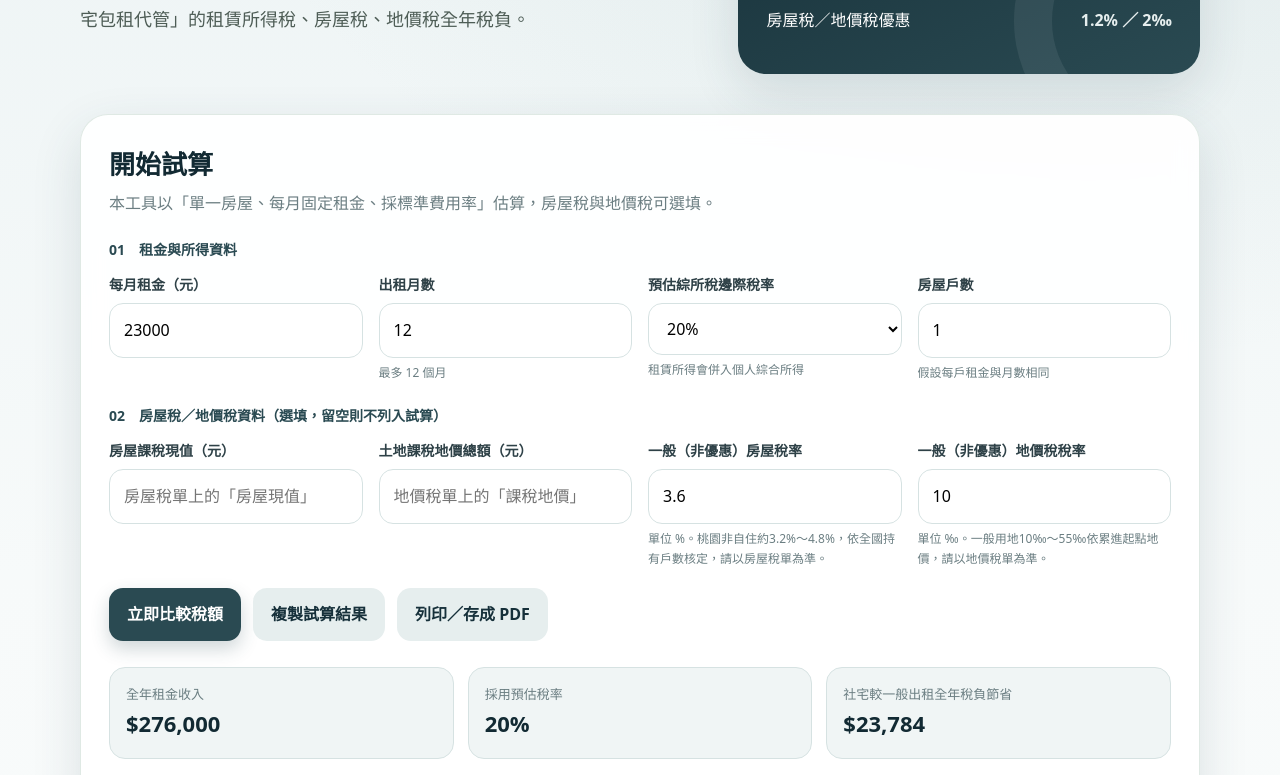
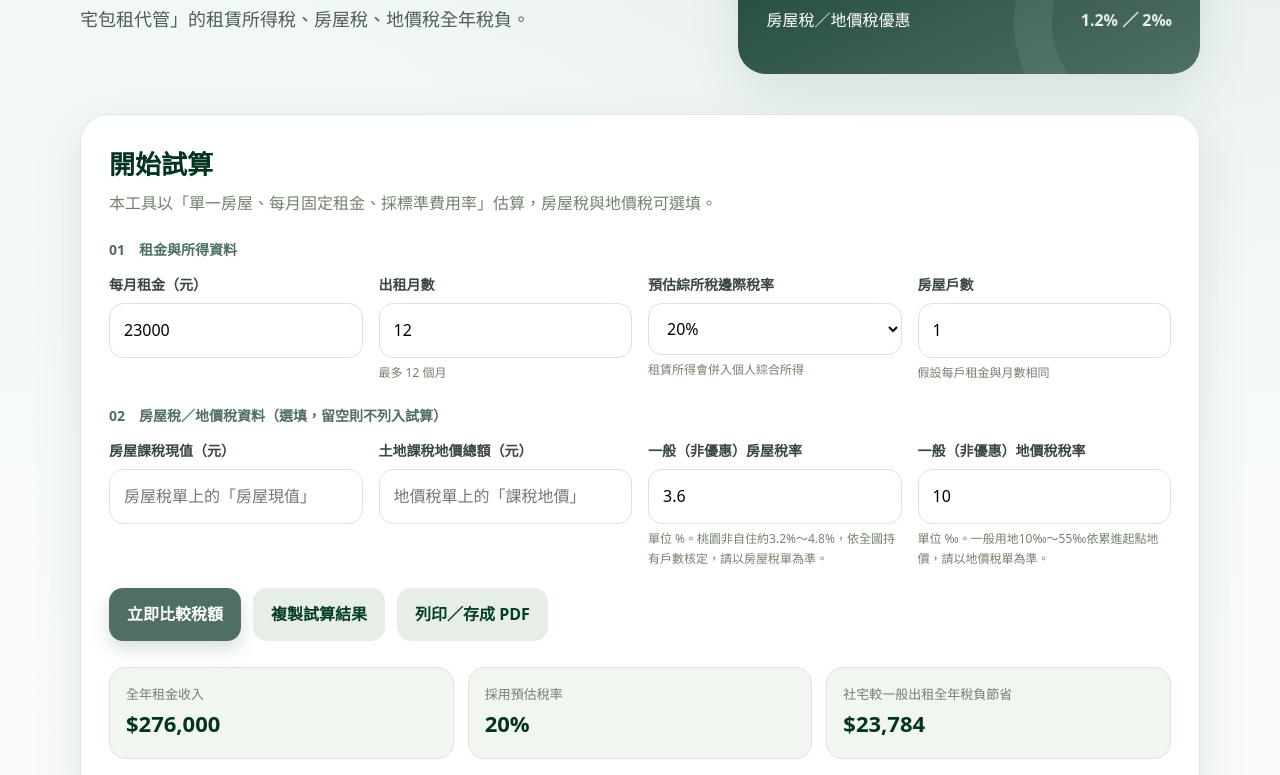
Before and after one commit to twnm681011/liang-shuzhu-realtor-site, a plain HTML site: page tool-zufang-tax.html in a window 1280 px wide. Shown: the part 417-1192 px from the top of the page. Drawn offline with Linux system fonts and the light colour scheme.

Commit message:
Revert "品牌主色改為墨藍綠（#2A4A52），全站含頁尾、資訊條、漸層與稅務工具內嵌色票一併更新"
This reverts commit 129ae40b07928d9a4be91df9603027665fd57cfe.

```diff
--- a/style.css
+++ b/style.css
@@ -1,16 +1,16 @@
 :root {
-  --uch-primary: #2A4A52;
-  --uch-secondary: #7BA3A3;
+  --uch-primary: #4F6F64;
+  --uch-secondary: #8CA88F;
   --uch-accent: #D8261C;
   --uch-white: #FFFFFF;
 
-  --uch-bg-soft: #E6EEEE;
-  --uch-border: #D6E2E2;
-  --uch-text: #2E4147;
-  --uch-text-muted: #6B7E82;
+  --uch-bg-soft: #E7EEE5;
+  --uch-border: #DCE4D8;
+  --uch-text: #3A473F;
+  --uch-text-muted: #74806F;
 
   --radius: 14px;
-  --shadow: 0 12px 32px rgba(42, 74, 82, 0.14);
+  --shadow: 0 12px 32px rgba(79, 111, 100, 0.14);
 }
 
 * { box-sizing: border-box; }
@@ -57,7 +57,7 @@ a { color: inherit; text-decoration: none; }
   color: var(--uch-white);
   box-shadow: var(--shadow);
 }
-.btn-primary:hover { background: #1E3940; }
+.btn-primary:hover { background: #003f28; }
 
 .btn-outline {
   background: transparent;
@@ -91,7 +91,7 @@ a { color: inherit; text-decoration: none; }
 
 /* ---------- 上層：聯絡資訊條 ---------- */
 .topbar {
-  background: #1E343A;
+  background: #33453D;
   color: rgba(255, 255, 255, 0.92);
   font-size: 0.9rem;
 }
@@ -191,7 +191,7 @@ a { color: inherit; text-decoration: none; }
   object-fit: contain;
   padding: 4px;
   border: 1px solid var(--uch-border);
-  box-shadow: 0 4px 14px rgba(42, 74, 82, 0.16);
+  box-shadow: 0 4px 14px rgba(79, 111, 100, 0.16);
 }
 .brand-text { display: flex; flex-direction: column; line-height: 1.3; }
 .brand-sub { font-weight: 500; color: var(--uch-text-muted); font-size: 0.76rem; }
@@ -268,8 +268,8 @@ a { color: inherit; text-decoration: none; }
   position: absolute;
   inset: 0;
   background:
-    radial-gradient(circle at 85% 15%, rgba(123,163,163,0.22), transparent 50%),
-    radial-gradient(circle at 15% 85%, rgba(42,74,82,0.2), transparent 48%),
+    radial-gradient(circle at 85% 15%, rgba(79,175,56,0.22), transparent 50%),
+    radial-gradient(circle at 15% 85%, rgba(0,83,53,0.2), transparent 48%),
     radial-gradient(circle at 60% 45%, rgba(216,38,28,0.05), transparent 60%);
   pointer-events: none;
 }
@@ -278,10 +278,10 @@ a { color: inherit; text-decoration: none; }
   content: "";
   position: absolute;
   border-radius: 50%;
-  border: 1px solid rgba(42,74,82,0.12);
+  border: 1px solid rgba(0,83,53,0.12);
 }
 .hero-bg::before { width: 480px; height: 480px; top: -140px; right: -120px; }
-.hero-bg::after { width: 320px; height: 320px; bottom: -100px; left: 6%; border-color: rgba(123,163,163,0.18); }
+.hero-bg::after { width: 320px; height: 320px; bottom: -100px; left: 6%; border-color: rgba(79,175,56,0.18); }
 .hero-inner {
   position: relative;
   display: grid;
@@ -302,7 +302,7 @@ a { color: inherit; text-decoration: none; }
     radial-gradient(circle, rgba(255,255,255,0.35) 1.5px, transparent 1.6px) 0 0/18px 18px,
     linear-gradient(135deg, var(--uch-secondary), var(--uch-primary) 70%);
   transform: translate(20px, 22px) rotate(4deg);
-  box-shadow: 0 20px 40px rgba(42, 74, 82, 0.28);
+  box-shadow: 0 20px 40px rgba(79, 111, 100, 0.28);
   z-index: 0;
 }
 .hero-photo-wrap {
@@ -329,18 +329,18 @@ a { color: inherit; text-decoration: none; }
     /* 上方漸層：只暈染最上緣背景，避免蓋到臉部膚色 */
     linear-gradient(
       180deg,
-      rgba(42, 74, 82, 0.9) 0%,
-      rgba(42, 74, 82, 0.45) 5%,
-      rgba(42, 74, 82, 0.15) 9%,
-      rgba(42, 74, 82, 0.04) 13%,
-      rgba(42, 74, 82, 0) 17%
+      rgba(79, 111, 100, 0.9) 0%,
+      rgba(79, 111, 100, 0.45) 5%,
+      rgba(79, 111, 100, 0.15) 9%,
+      rgba(79, 111, 100, 0.04) 13%,
+      rgba(79, 111, 100, 0) 17%
     ),
     /* 下方漸層：讓白字姓名職稱清楚可讀 */
     linear-gradient(
       180deg,
-      rgba(30, 52, 58, 0) 54%,
-      rgba(30, 52, 58, 0.5) 76%,
-      rgba(30, 52, 58, 0.88) 100%
+      rgba(51, 69, 61, 0) 54%,
+      rgba(51, 69, 61, 0.5) 76%,
+      rgba(51, 69, 61, 0.88) 100%
     );
   pointer-events: none;
 }
@@ -366,7 +366,7 @@ a { color: inherit; text-decoration: none; }
   align-items: center;
   justify-content: center;
   gap: 6px;
-  background: linear-gradient(160deg, var(--uch-primary), #16303A);
+  background: linear-gradient(160deg, var(--uch-primary), #063d28);
   color: var(--uch-white);
   text-align: center;
   padding: 16px;
@@ -471,7 +471,7 @@ a { color: inherit; text-decoration: none; }
   align-items: center;
   justify-content: center;
   font-size: 1.15rem;
-  box-shadow: 0 6px 16px rgba(42,74,82,0.08);
+  box-shadow: 0 6px 16px rgba(0,83,53,0.08);
 }
 
 .hero-scroll {
@@ -746,14 +746,14 @@ a { color: inherit; text-decoration: none; }
   justify-content: center;
   font-size: 1.5rem;
   margin-bottom: 20px;
-  box-shadow: 0 8px 18px rgba(42, 74, 82, 0.28);
+  box-shadow: 0 8px 18px rgba(79, 111, 100, 0.28);
 }
 .tool-card h3 { margin: 0 0 10px; color: var(--uch-primary); font-size: 1.15rem; }
 .tool-card p { margin: 0; color: var(--uch-text-muted); font-size: 0.92rem; }
 
 /* ---------- Booking ---------- */
 .section-booking {
-  background: linear-gradient(160deg, var(--uch-primary), #122A33);
+  background: linear-gradient(160deg, var(--uch-primary), #04331f);
   color: var(--uch-white);
 }
 .section-label-invert { color: var(--uch-secondary); }
@@ -878,7 +878,7 @@ a { color: inherit; text-decoration: none; }
 
 /* ---------- Footer ---------- */
 .site-footer {
-  background: #1E343A;
+  background: #334841;
   color: rgba(255,255,255,0.75);
 }
 .footer-grid {
@@ -1034,7 +1034,7 @@ a { color: inherit; text-decoration: none; }
 }
 .knowledge-tag {
   align-self: flex-start;
-  background: rgba(42, 74, 82, 0.1);
+  background: rgba(79, 111, 100, 0.1);
   color: var(--uch-primary);
   font-size: 0.78rem;
   font-weight: 700;
@@ -1162,7 +1162,7 @@ a { color: inherit; text-decoration: none; }
 .official-link-card:hover {
   transform: translateY(-3px);
   border-color: var(--uch-secondary);
-  box-shadow: 0 10px 22px rgba(42, 74, 82, 0.14);
+  box-shadow: 0 10px 22px rgba(79, 111, 100, 0.14);
 }
 .official-link-icon {
   font-size: 1.5rem;
@@ -1382,7 +1382,7 @@ a { color: inherit; text-decoration: none; }
 
 /* ---------- 青安3.0資格試算 ---------- */
 .qa-hero {
-  background: linear-gradient(160deg, var(--uch-primary), #122A33);
+  background: linear-gradient(160deg, var(--uch-primary), #04331f);
   color: var(--uch-white);
   padding: 56px 0;
 }
@@ -1504,7 +1504,7 @@ a { color: inherit; text-decoration: none; }
 }
 .qa-verdict strong { font-size: 1.05rem; }
 .qa-verdict span { font-size: 0.88rem; }
-.qa-verdict-pass { background: rgba(42, 74, 82,0.12); color: var(--uch-primary); }
+.qa-verdict-pass { background: rgba(79,111,100,0.12); color: var(--uch-primary); }
 .qa-verdict-fail { background: rgba(216,38,28,0.08); color: var(--uch-accent); }
 
 .qa-checklist-title { margin: 28px 0 12px; font-weight: 800; color: var(--uch-primary); }
@@ -1531,7 +1531,7 @@ a { color: inherit; text-decoration: none; }
   font-size: 0.8rem;
   color: var(--uch-white);
 }
-.check-pass { background: rgba(42, 74, 82,0.08); }
+.check-pass { background: rgba(79,111,100,0.08); }
 .check-pass .check-icon { background: var(--uch-primary); }
 .check-fail { background: rgba(216,38,28,0.06); }
 .check-fail .check-icon { background: var(--uch-accent); }
@@ -1598,7 +1598,7 @@ a { color: inherit; text-decoration: none; }
     background: var(--uch-white);
     padding: 20px 24px;
     border-bottom: 1px solid var(--uch-border);
-    box-shadow: 0 12px 24px rgba(42, 74, 82, 0.14);
+    box-shadow: 0 12px 24px rgba(79, 111, 100, 0.14);
     gap: 18px;
   }
   .site-header.nav-open .main-nav a::after { display: none; }
--- a/tool-zufang-tax.html
+++ b/tool-zufang-tax.html
@@ -4,25 +4,25 @@
   <meta charset="UTF-8" />
   <meta name="viewport" content="width=device-width, initial-scale=1.0" />
   <meta name="description" content="房東租賃所得稅、房屋稅、地價稅試算：比較一般出租、公益出租人與社會住宅包租代管的預估稅額。" />
-  <meta name="theme-color" content="#2A4A52" />
+  <meta name="theme-color" content="#4F6F64" />
   <meta name="robots" content="noindex, nofollow" />
   <title>房東出租稅務試算｜梁淑珠店長</title>
   <style>
     :root{
-      --green-950:#122A33;
-      --green-900:#16303A;
-      --green-800:#2A4A52;
-      --green-700:#2A4A52;
-      --green-600:#7BA3A3;
-      --green-100:#E6EEEE;
-      --green-50:#F0F5F5;
+      --green-950:#04331f;
+      --green-900:#063d28;
+      --green-800:#4F6F64;
+      --green-700:#4F6F64;
+      --green-600:#8CA88F;
+      --green-100:#E7EEE5;
+      --green-50:#F1F6F0;
       --gold:#D8261C;
-      --ink:#2E4147;
-      --muted:#6B7E82;
-      --line:#D6E2E2;
+      --ink:#3A473F;
+      --muted:#74806F;
+      --line:#DCE4D8;
       --white:#ffffff;
       --danger:#D8261C;
-      --shadow:0 18px 50px rgba(42,74,82,.14);
+      --shadow:0 18px 50px rgba(79,111,100,.14);
     }
     *{box-sizing:border-box}
     html{scroll-behavior:smooth}
@@ -31,8 +31,8 @@
       font-family:"Noto Sans TC","PingFang TC","Microsoft JhengHei",system-ui,-apple-system,sans-serif;
       color:var(--ink);
       background:
-        radial-gradient(circle at 85% -10%, rgba(123,163,163,.22), transparent 34%),
-        linear-gradient(180deg,#eaf2f3 0,#f7fafa 38%,#fff 100%);
+        radial-gradient(circle at 85% -10%, rgba(140,168,143,.22), transparent 34%),
+        linear-gradient(180deg,#edf6f1 0,#f8fbf9 38%,#fff 100%);
       line-height:1.65;
     }
     button,input,select{font:inherit}
@@ -47,7 +47,7 @@
       width:44px;height:44px;border-radius:14px;
       display:grid;place-items:center;color:white;
       background:linear-gradient(145deg,var(--green-900),var(--green-600));
-      box-shadow:0 8px 20px rgba(18,42,51,.2);
+      box-shadow:0 8px 20px rgba(4,51,31,.2);
       font-size:21px;
     }
     .contact-top{font-size:14px;color:var(--muted);text-align:right}
@@ -100,7 +100,7 @@
       width:100%;border:1px solid var(--line);background:#fff;border-radius:14px;
       padding:13px 14px;outline:none;transition:.2s;
     }
-    .field:focus{border-color:var(--green-600);box-shadow:0 0 0 4px rgba(42,74,82,.12)}
+    .field:focus{border-color:var(--green-600);box-shadow:0 0 0 4px rgba(79,111,100,.12)}
     .hint{font-size:12px;color:var(--muted);margin-top:5px}
     .actions{display:flex;gap:12px;flex-wrap:wrap;margin-top:20px}
     .btn{
@@ -108,7 +108,7 @@
       transition:transform .15s,box-shadow .15s,background .15s;
     }
     .btn:hover{transform:translateY(-1px)}
-    .btn-primary{background:var(--green-800);color:#fff;box-shadow:0 8px 18px rgba(42,74,82,.22)}
+    .btn-primary{background:var(--green-800);color:#fff;box-shadow:0 8px 18px rgba(79,111,100,.22)}
     .btn-secondary{background:var(--green-100);color:var(--green-900)}
     .results{margin-top:26px}
     .summary-strip{
@@ -122,7 +122,7 @@
       border:1px solid var(--line);border-radius:22px;padding:22px;background:#fff;
       position:relative;overflow:hidden;transition:.2s;
     }
-    .tax-card:hover{transform:translateY(-2px);box-shadow:0 12px 28px rgba(42,74,82,.08)}
+    .tax-card:hover{transform:translateY(-2px);box-shadow:0 12px 28px rgba(79,111,100,.08)}
     .tax-card.featured{border:2px solid var(--green-600);background:linear-gradient(180deg,var(--green-50),#fff)}
     .badge{
       display:inline-block;border-radius:999px;padding:5px 10px;font-size:12px;
```
